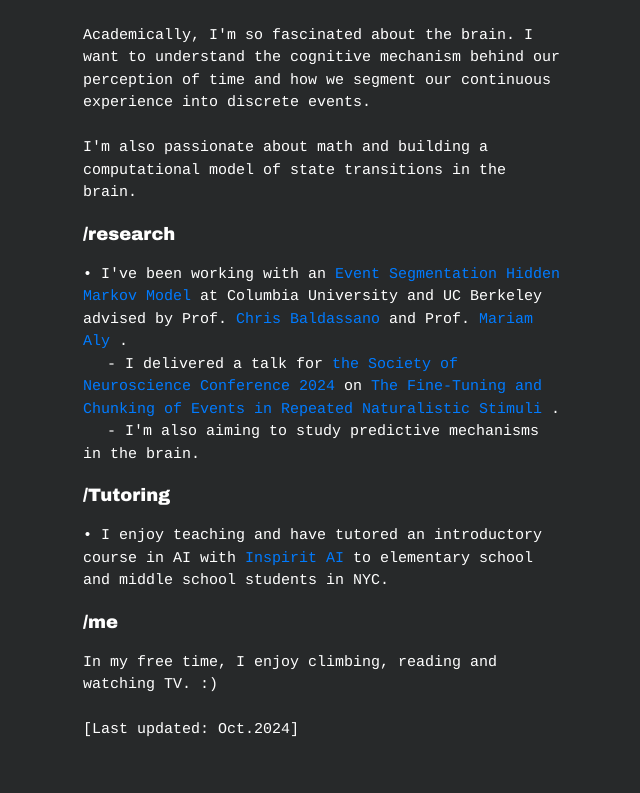
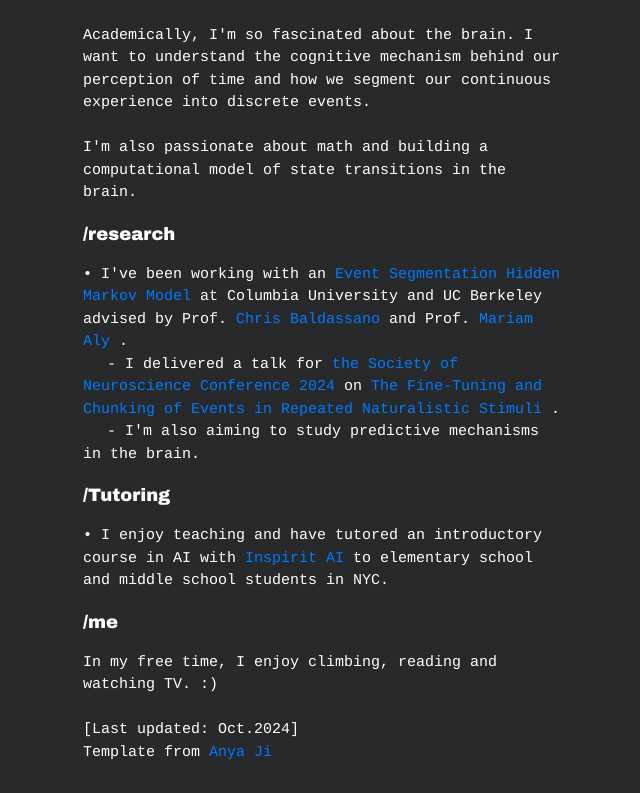
Before and after one commit to narjes-alzahli/narjes-alzahli.github.io, a React (Create React App) app in the folder react-deploy/: page / in a window 1280 px wide. Shown: the part 693-1486 px from the top of the page, without its empty margins (317-957 px from the left). Before the commit the page ends 1464 px from the top, so only its background shows below. Built offline with nearby package versions, Linux system fonts and the light colour scheme.

Commit message:
Update Content.js

```diff
--- a/react-deploy/src/Content.js
+++ b/react-deploy/src/Content.js
@@ -110,7 +110,17 @@ class Content extends Component {
             <br />
             <br />
             [Last updated: Oct.2024]
+            <br />
+             Template from {" "}
+            <a
+              href={"https://anya-ji.github.io/"}
+              target="_blank"
+              rel="noreferrer noopener"
+            >
+              Anya Ji
+            </a>{" "}
           </p>
+
         </Col>
       </Container>
     );
```
